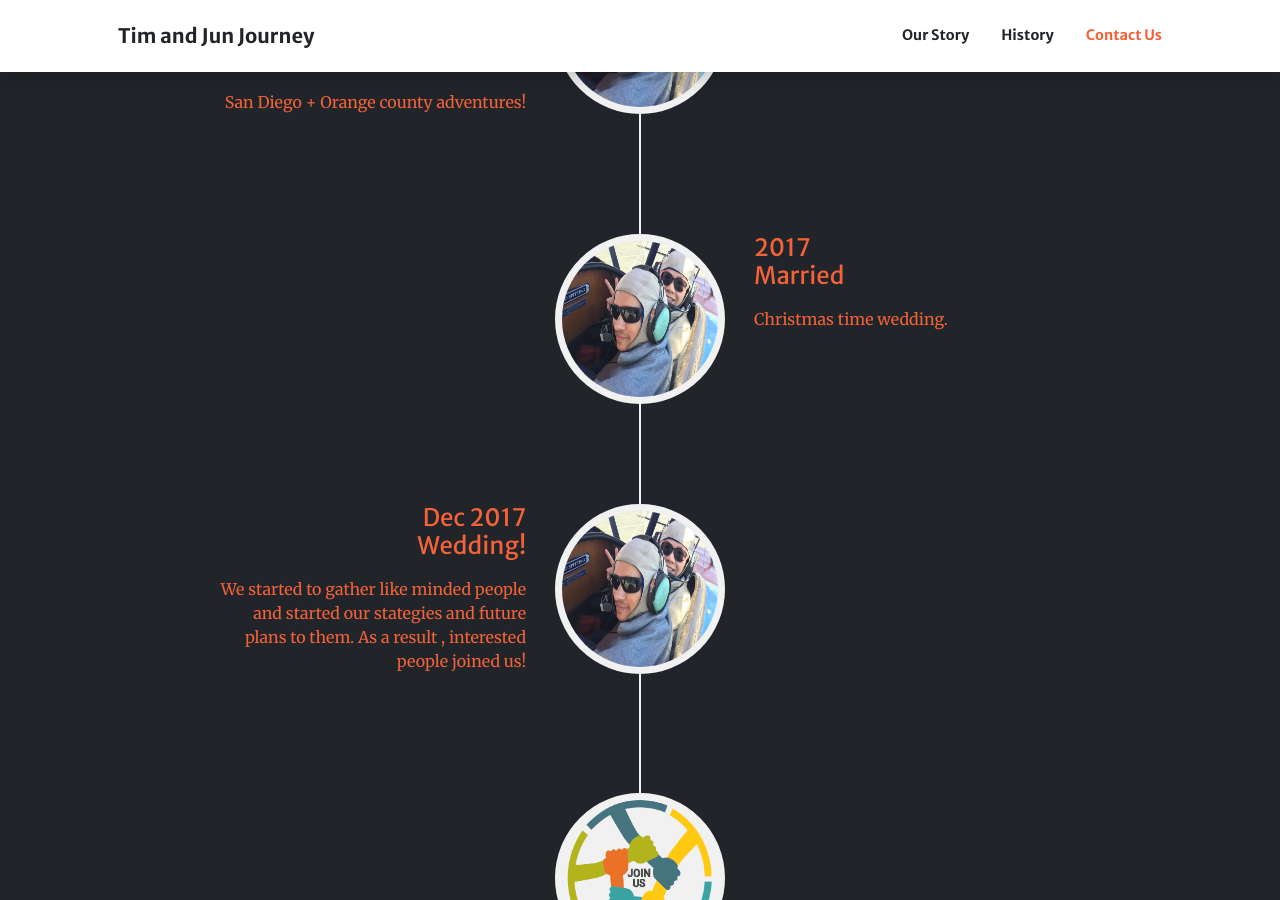
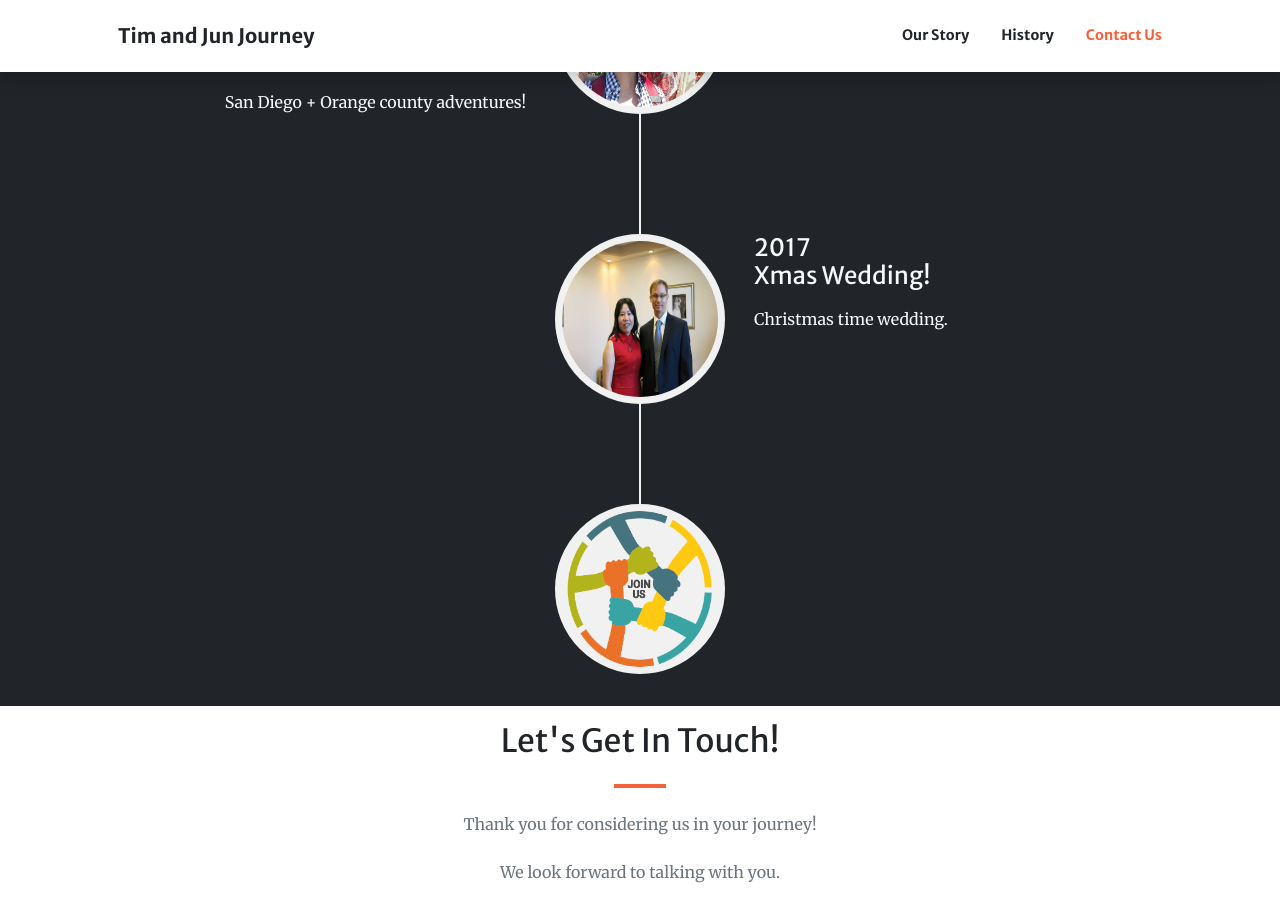
Before and after one commit to tjdfamily/tjdfamily.github.io, a Jekyll site: the page built from index.md, in a window 1280 px wide and 900 px high, scrolled down 5509 px. Built offline with Jekyll 4.4.1, drawn with Linux system fonts in a browser that asks for light colours; comment, search, counter and statistics services are not loaded.

Commit message:
rename images with jpg not JPG

```diff
--- a/index.md
+++ b/index.md
@@ -188,10 +188,10 @@ sections:
   - type: timeline.html
     section_id: history
     title: History
-    background_style: bg-dark text-primary
+    background_style: bg-dark text-light
     last_image: assets/img/timeline-end.png
     actions:
-      - image: assets/img/portfolio/thumbnails/11.jpg
+      - image: assets/img/portfolio/thumbnails/21.jpg
         title: >+
           2014-2017
           <br/>
@@ -201,21 +201,13 @@ sections:
           <br/>
           <br/>
           San Diego + Orange county adventures!
-      - image: assets/img/portfolio/thumbnails/11.jpg
+      - image: assets/img/portfolio/thumbnails/22.jpg
         title: >+
           2017
           <br/>
-          Married
+          Xmas Wedding!
         text: >-
           Christmas time wedding.
-      - image: assets/img/portfolio/thumbnails/11.jpg
-        title: >+
-          Dec 2017
-          <br/>
-          Wedding!
-        text: >-
-          We started to gather like minded people and started our stategies
-          and future plans to them. As a result , interested people joined us!
 
   - type: contact.html
     section_id: contacts
```
Also changed, not shown: assets/img/portfolio/fullsize/19.jpg (renamed from assets/img/portfolio/fullsize/19.JPG), assets/img/portfolio/fullsize/21.jpg (added), assets/img/portfolio/thumbnails/18.jpg (renamed from assets/img/portfolio/thumbnails/18.JPG), assets/img/portfolio/thumbnails/19.jpg (renamed from assets/img/portfolio/thumbnails/19.JPG), assets/img/portfolio/thumbnails/21.jpg (added), assets/img/portfolio/thumbnails/22.jpg (added), 13 other files.
